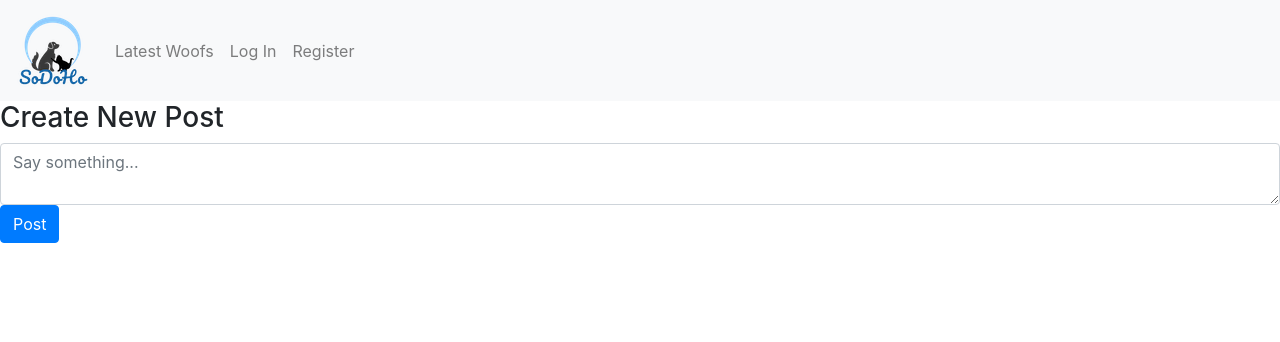
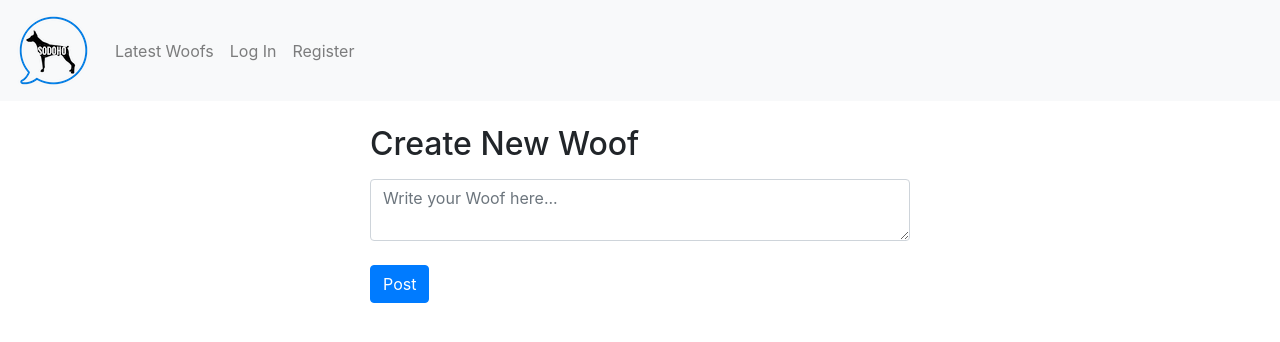
Before and after one commit to nmallea/network, a Django app: template templates/network/create.html in a window 1280 px wide. Shown: the top 342 px of the page. Run offline with Django 3.2, Linux system fonts and the light colour scheme; the template is opened without the code that fills it, so the values that code supplies are empty; some libraries are stand-ins or nearby versions.

Commit message:
layout adjustments

```diff
--- a/static/network/index.js
+++ b/static/network/index.js
@@ -5,10 +5,9 @@ document.addEventListener('DOMContentLoaded', () => {
       });
   });
 
-  // edit post
   function editPost(button) {
-      var parentElem = button.parentElement // access the "footer" div, which includes the button
-      var grandparentElem = parentElem.parentElement; // access the "post" div, which includes the footer and the content
+      var parentElem = button.parentElement
+      var grandparentElem = parentElem.parentElement;
       var contentElement = getChildElement(grandparentElem, 'content');
       var oldContent = contentElement.innerHTML;
       var contentTextArea = document.createElement('textarea');
@@ -23,7 +22,6 @@ document.addEventListener('DOMContentLoaded', () => {
       parentElem.replaceChild(saveBtn, button)
   }
 
-  // save post
   function savePost(button, oldContent) {
       var parentElem = button.parentElement
       var grandparentElem = parentElem.parentElement;
@@ -41,8 +39,6 @@ document.addEventListener('DOMContentLoaded', () => {
 
       var postId = getChildElement(parentElem, 'key').innerHTML;
 
-      // TODO: save info to server
-
       fetch(window.location.href, {
           method: 'PUT',
           body: JSON.stringify({
@@ -58,9 +54,7 @@ document.addEventListener('DOMContentLoaded', () => {
       });
   }
 
-  // get cookies for CSRF token
   function getCookie(name) {
-      // no cookie
       if (!document.cookie) {
           return null;
       }
@@ -69,7 +63,6 @@ document.addEventListener('DOMContentLoaded', () => {
           .map(c => c.trim())
           .filter(c => c.startsWith(name + '='));
 
-      // no cookie
       if (token.length === 0) {
           return null;
       }
--- a/static/network/styles.css
+++ b/static/network/styles.css
@@ -1,6 +1,6 @@
-.post {
+ .post {
   padding-bottom: 20px;
 }
-.button {
-  background-color: #0275d8;
+button {
+  color: #0275d8;
 }
--- a/templates/network/create.html
+++ b/templates/network/create.html
@@ -1,12 +1,20 @@
 {% extends "network/layout.html" %}
 
 {% block body %}
-    <h3>Create New Post</h3>
-    <form action="{% url 'create' %}" method="post">
-        {% csrf_token %}
-        <div class="form-group">
-            <textarea name="content" class="form-control" placeholder="Say something..."></textarea>
+<div class="container my-4">
+	<div class="row justify-content-center">
+		<div class="col-lg-6">
+            <h2 class="mb-3">Create New Woof</h2>
+            <form action="{% url 'create' %}" method="post">
+            {% csrf_token %}
+            <div class="form-group">
+                <textarea name="content" class="form-control" placeholder="Write your Woof here..."></textarea>
+                <br>
             <button type="submit" class="btn btn-primary">Post</button>
         </div>
-    </form>
+            </form>
+        </div>
+    </div>
+</div>
+
 {% endblock %}
--- a/templates/network/index.html
+++ b/templates/network/index.html
@@ -3,7 +3,7 @@
 {% block body %}
     {% block profile %}
     {% endblock %}
-    <h3>{{ title }}</h3>
+    <h3 style="text-align:center">{{ title }}</h3>
     {% for post in posts %}
     <div class="container my-4">
     <div class="post">
@@ -21,7 +21,6 @@
                 {% endif %}
             {% endif %}
             <div class="footer">
-                <span class="timestamp">{{ post.timestamp }}</span>
                 {% if post.author == logged_in_user %}
                     <button class="edit-btn">Edit</button>
                 {% endif %}
--- a/templates/network/layout.html
+++ b/templates/network/layout.html
@@ -14,7 +14,7 @@
 
         <nav class="navbar navbar-expand-lg navbar-light bg-light">
             <a class="navbar-brand" href="#">
-                <img src="{% static "img/sodoho.png" %}" alt="">
+                <img src="{% static "img/sodoho2.png" %}" alt="">
             </a>
 
             <div>
```
Also changed, not shown: templates/network/profile.html (+6 -7 lines), views.py (+6 -16 lines), static/img/sodoho2.png (added).
